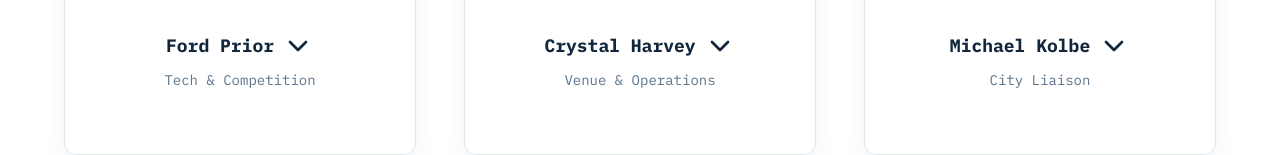
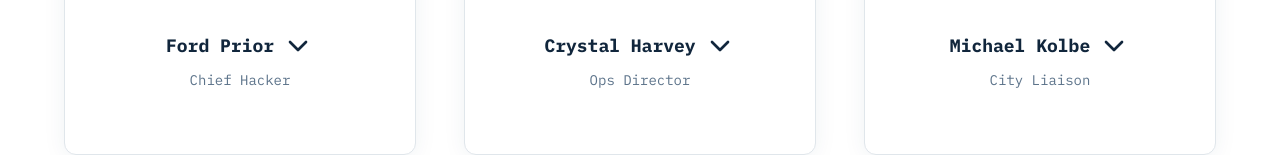
Before and after one commit to hack4rva/rvahacks, a React (Vite) app: page /about#people in a window 1280 px wide. Shown: the part 666-821 px from the top of the page. Built offline with nearby package versions, Linux system fonts and the light colour scheme.

Commit message:
refactor(team): update Ford to Chief Hacker, Crystal to Ops Director

```diff
--- a/jan-march-schedule-1pager.html
+++ b/jan-march-schedule-1pager.html
@@ -490,7 +490,7 @@
 
   <!-- Team Row -->
   <div class="team-row">
-    <strong>Core Team:</strong> Ford Prior (Director) • Crystal Harvey (Venue/Ops) • Michael Kolbe (City Liaison) • Sinclair Jenks (Marketing) • Heather Lyne (Entrepreneurship) • Will Melton (Sponsorships) • TBD (Community Lead)
+    <strong>Core Team:</strong> Ford Prior (Chief Hacker) • Crystal Harvey (Ops Director) • Michael Kolbe (City Liaison) • Sinclair Jenks (Marketing) • Heather Lyne (Entrepreneurship) • Will Melton (Sponsorships) • TBD (Community Lead)
   </div>
 
 </body>
--- a/src/components/Us.tsx
+++ b/src/components/Us.tsx
@@ -16,14 +16,14 @@ import mikeHuddleston from "@/assets/mike-huddleston-blue.png";
 const coreTeam = [
   {
     name: "Ford Prior",
-    role: "Tech & Competition",
+    role: "Chief Hacker",
     image: fordPrior,
     linkedin: "https://www.linkedin.com/in/ford-prior",
     bio: "Ford will oversee tech infrastructure, platform administration, and competition integrity. He'll recruit leadership for: Platform Admin, Hacker Space Lead, Judge Coordinator, and Help Desk Lead."
   },
   {
     name: "Crystal Harvey",
-    role: "Venue & Operations",
+    role: "Ops Director",
     image: crystalHarvey,
     linkedin: undefined,
     bio: "Crystal will manage venue operations and logistics at the Science Museum. She'll recruit leadership for: Friday Operations Lead, Sunday Operations Lead, Registration Manager, and AV/Catering Coordinator."
--- a/src/data/communicationPlan.ts
+++ b/src/data/communicationPlan.ts
@@ -65,8 +65,8 @@ export const milestones: Milestone[] = [
     progress: '6 of 7',
     targetDate: 'Mid-February 2026',
     components: [
-      { name: 'Event Director', target: 'Overall vision', status: 'complete', notes: 'Ford Prior' },
-      { name: 'Venue & Operations', target: 'Logistics, catering, AV', status: 'complete', notes: 'Crystal Harvey' },
+      { name: 'Chief Hacker', target: 'Overall vision', status: 'complete', notes: 'Ford Prior' },
+      { name: 'Ops Director', target: 'Logistics, catering, AV', status: 'complete', notes: 'Crystal Harvey' },
       { name: 'City Liaison', target: 'Government stakeholders', status: 'complete', notes: 'Michael Kolbe' },
       { name: 'Marketing & Comms', target: 'Brand, social, press', status: 'complete', notes: 'Sinclair Jenks' },
       { name: 'Entrepreneurial Ecosystems', target: 'Mentorship, coaching', status: 'complete', notes: 'Heather Lyne' },
--- a/src/data/scheduleData.ts
+++ b/src/data/scheduleData.ts
@@ -779,8 +779,8 @@ export const quickWins: { asset: string; createdFor: string; alsoServes: string
 
 // Owner responsibility matrix
 export const ownerMatrix: { owner: string; responsibilities: string }[] = [
-  { owner: 'Ford Prior', responsibilities: 'Event Director, Academia Pipeline, Platform decisions, Pitches' },
-  { owner: 'Crystal Harvey', responsibilities: 'Venue & Operations, Satellite locations, Logistics, Catering, AV' },
+  { owner: 'Ford Prior', responsibilities: 'Chief Hacker, Academia Pipeline, Platform decisions, Pitches' },
+  { owner: 'Crystal Harvey', responsibilities: 'Ops Director, Satellite locations, Logistics, Catering, AV' },
   { owner: 'Michael Kolbe', responsibilities: 'City Liaison, Pillar recruitment, Government relationships' },
   { owner: 'Sinclair Jenks', responsibilities: 'Marketing & Comms, Social media, Press, All announcements' },
   { owner: 'Heather Lyne', responsibilities: 'Entrepreneurial Ecosystems, Mentorship, Art Lounge, Hustle Corner' },
--- a/src/data/teamDelegation.ts
+++ b/src/data/teamDelegation.ts
@@ -31,7 +31,7 @@ export interface CoreLeader {
 export const teamDelegation: CoreLeader[] = [
   {
     name: "Ford Prior",
-    role: "Event Director",
+    role: "Chief Hacker",
     focus: "Tech, Platform, Judging",
     responsibilities: [
       "Overall event vision and strategy",
@@ -39,7 +39,7 @@ export const teamDelegation: CoreLeader[] = [
       "Platform and technology decisions",
       "Judging framework and criteria",
     ],
-    whyItMatters: "The Event Director is the single point of accountability for the entire hackathon — ensuring all teams are aligned, decisions get made, and the event delivers on its promise to the Mayor's office.",
+    whyItMatters: "The Chief Hacker is the single point of accountability for the entire hackathon — ensuring all teams are aligned, decisions get made, and the event delivers on its promise to the Mayor's office.",
     subRoles: [
       { title: "Platform Administrator", assignee: "Tom Becker", description: "Manage Devpost, Discord, and GitHub infrastructure. Configure submission workflows, test platforms, run day-of operations.", whyItMatters: "Smooth platform operations prevent submission failures and keep 300 participants connected throughout the weekend.", commitment: "3-5 hrs/week Feb-Mar + weekend" },
       { title: "Hacker Space Lead", assignee: "Michael Ghaffari", description: "Staff and manage the Hacker Space with software engineers, security experts, and technical specialists. Create shift schedules, manage mentor queue, pair teams with the right expertise.", whyItMatters: "The Hacker Space is where code gets written and bugs get squashed. This role ensures every team has access to the technical firepower they need.", commitment: "3-4 hrs/week Feb-Mar + weekend" },
@@ -59,7 +59,7 @@ export const teamDelegation: CoreLeader[] = [
   },
   {
     name: "Crystal Harvey",
-    role: "Venue & Operations",
+    role: "Ops Director",
     focus: "Science Museum, Logistics, Day-of",
     responsibilities: [
       "Science Museum relationship and logistics",
@@ -67,7 +67,7 @@ export const teamDelegation: CoreLeader[] = [
       "AV and technical setup",
       "Day-of operations coordination",
     ],
-    whyItMatters: "Venue & Operations owns the physical experience — ensuring 300 participants have a professional, well-run environment where they can focus on building solutions, not logistics.",
+    whyItMatters: "The Ops Director owns the physical experience — ensuring 300 participants have a professional, well-run environment where they can focus on building solutions, not logistics.",
     subRoles: [
       { title: "Friday Operations Lead", assignee: null, description: "Own all Friday logistics: registration flow, kickoff ceremonies, pillar sessions, team formation, evening transition.", whyItMatters: "Friday sets the tone. A smooth kickoff energizes teams; friction kills momentum before hacking begins.", commitment: "Full Friday + planning" },
       { title: "Sunday Operations Lead", assignee: null, description: "Own all Sunday logistics: demo setup, judging logistics, finals production, awards ceremony, cleanup.", whyItMatters: "Sunday is the payoff. Professional execution of finals makes winners feel recognized and sponsors feel valued.", commitment: "Full Sunday + planning" },
--- a/team-pages/ford-prior.html
+++ b/team-pages/ford-prior.html
@@ -3,7 +3,7 @@
 <head>
     <meta charset="UTF-8">
     <meta name="viewport" content="width=device-width, initial-scale=1.0">
-    <title>Ford Prior - Event Director | Richmond Civic Hackathon 2025</title>
+    <title>Ford Prior - Chief Hacker | Richmond Civic Hackathon 2025</title>
     <link rel="preconnect" href="https://fonts.googleapis.com">
     <link rel="preconnect" href="https://fonts.gstatic.com" crossorigin>
     <link href="https://fonts.googleapis.com/css2?family=IBM+Plex+Mono:ital,wght@0,300;0,400;0,500;0,600;0,700;1,400&display=swap" rel="stylesheet">
```
